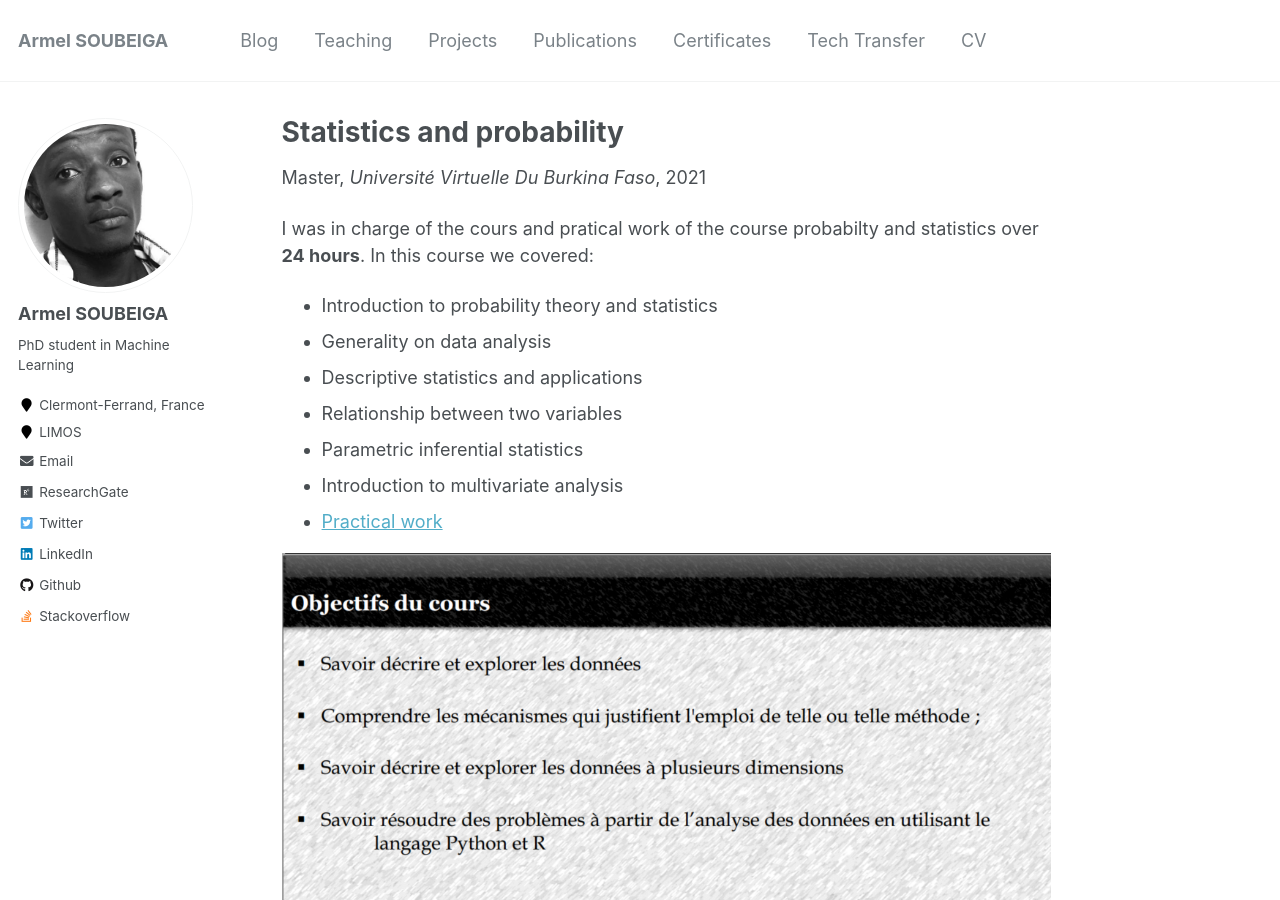
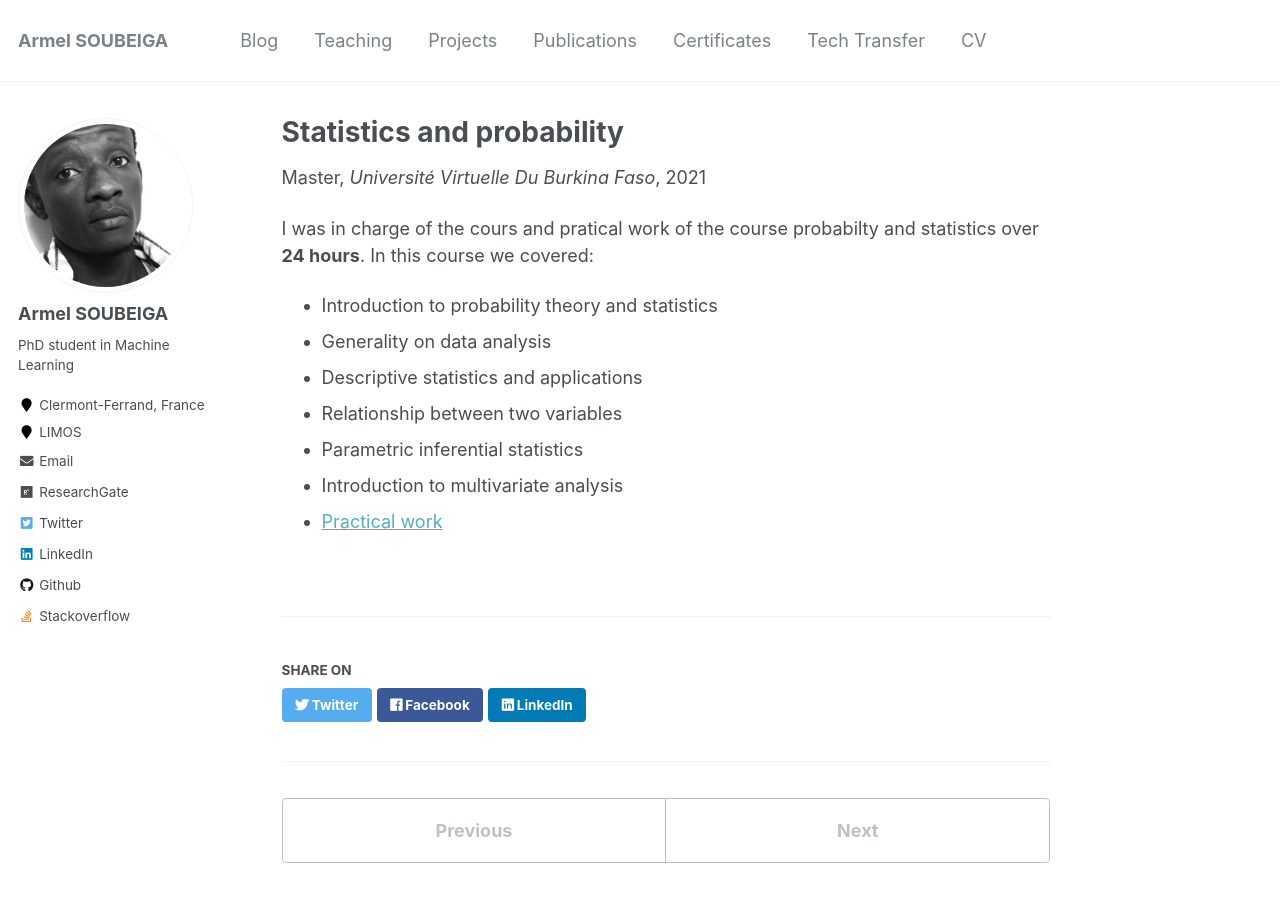
Before and after one commit to armelsoubeiga/neweb, a Jekyll site: the page built from _teaching/stats-and-proba.md, in a window 1280 px wide and 900 px high. Built offline with Jekyll 4.4.1, drawn with Linux system fonts in a browser that asks for light colours.

Commit message:
Update stats-and-proba.md

```diff
--- a/_teaching/stats-and-proba.md
+++ b/_teaching/stats-and-proba.md
@@ -16,5 +16,3 @@ I was in charge of the cours and pratical work of the course probabilty and stat
 * Parametric inferential statistics
 * Introduction to multivariate analysis
 * [Practical work](https://armelsoubeiga.github.io/Cours/statsbigdata/2021/12/01/Statistiques-en-BigData.html)
-
-![](/images/statprob.png)
```
